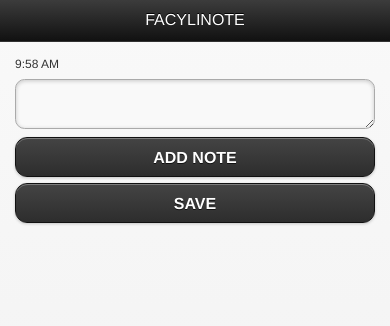
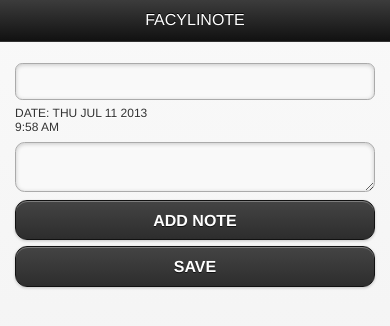
Before and after one commit to leoshum/Facylitate-Mobile, a plain HTML site: page platforms/ios/build/Note Taker.app/www/index.html in a window 390 px wide. Both pictures are taken after a click on the link "ADD NOTE". Drawn offline with Linux system fonts and the light colour scheme; no server answers; files whose address does not match are found by name.

Commit message:
added teacher's name and formatted date

```diff
--- a/platforms/ios/build/Note Taker.app/www/index.html
+++ b/platforms/ios/build/Note Taker.app/www/index.html
@@ -25,6 +25,10 @@
                 <h1>FacyliNOTE</h1>
             </div>
             <div data-role="content">
+                <div id="teacher-block">
+                    <input type="text" name="teacher-name" id="teacher-name" />
+                    <span>Date: <span id="today-date"></span></span>
+                </div>
                 <div id="notes-container"></div>
                 <div>
                     <textarea id="new-note"></textarea>
--- a/platforms/ios/build/Note Taker.app/www/js/index.js
+++ b/platforms/ios/build/Note Taker.app/www/js/index.js
@@ -1,4 +1,6 @@
-var app = {
+var date = new Date(),
+    day = date.toDateString(),
+    app = {
     // Application Constructor
     initialize: function() {
         this.bindEvents();
@@ -30,25 +32,31 @@ var app = {
     },
 
     addNote: function() {
-        var time = formatAMPM(new Date()),
+        var time = formatAMPM(date),
             note = $('#new-note').val(),
-            noteView = '<span>' + time + '</span><span>' + note + '</span><br />';
+            noteView = '<span>' + time + ' </span><span>' + note + '</span><br />';
 
         $('#new-note').val('');
         $('#notes-container').append(noteView);
     },
 
     saveNote: function() {
-        alert('All notes should be saved to the server')
+        var teacherName = $('#teacher-name').val();
+
+        alert('All notes should be saved to the server for the teacher: ' + teacherName);
     }
 };
+
+$(document).ready( function() {
+    $('#today-date').text(day);
+});
 
 function formatAMPM(date) {
   var hours = date.getHours();
   var minutes = date.getMinutes();
   var ampm = hours >= 12 ? 'pm' : 'am';
   hours = hours % 12;
-  hours = hours ? hours : 12; // the hour '0' should be '12'
+  hours = hours ? hours : 12;
   minutes = minutes < 10 ? '0'+minutes : minutes;
   var strTime = hours + ':' + minutes + ' ' + ampm;
   return strTime;
```
Also changed, not shown: platforms/ios/www/index.html (+4 -0 lines), platforms/ios/www/js/index.js (+13 -5 lines), www/index.html (+4 -0 lines), www/js/index.js (+11 -3 lines), 2 other files.
